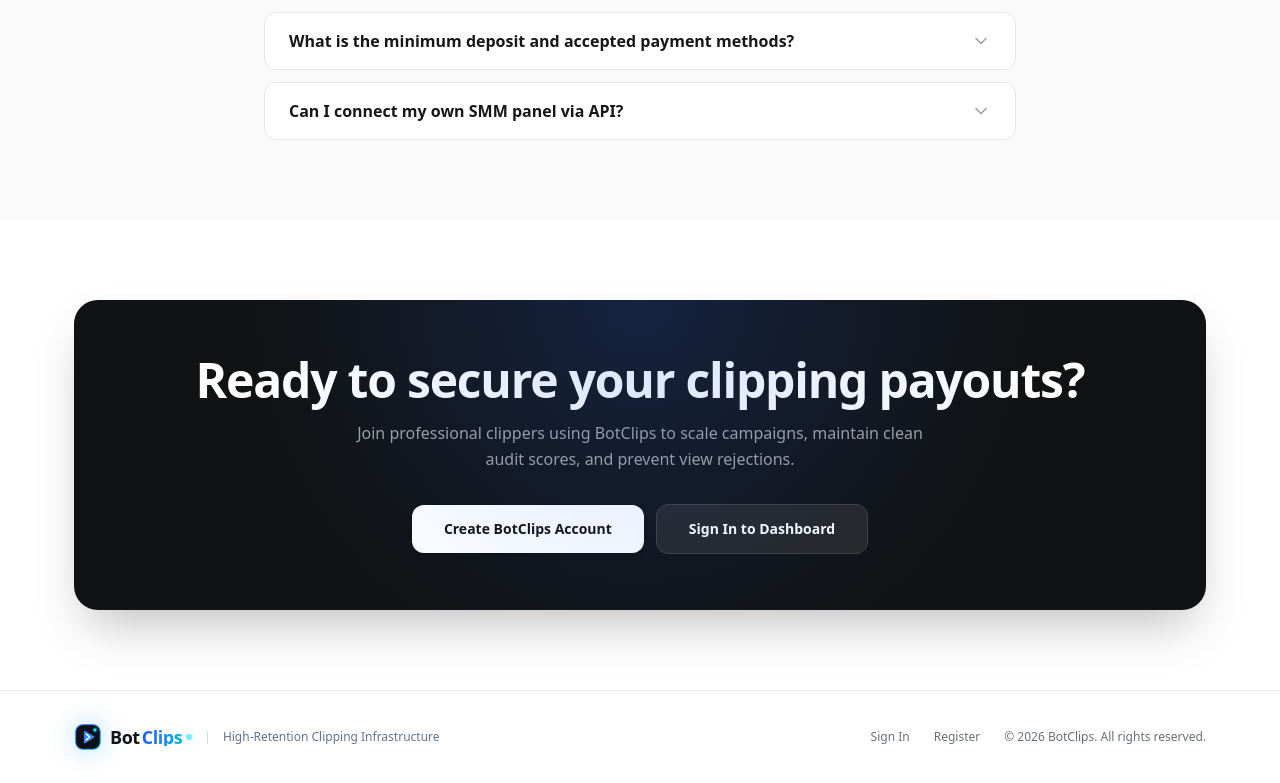
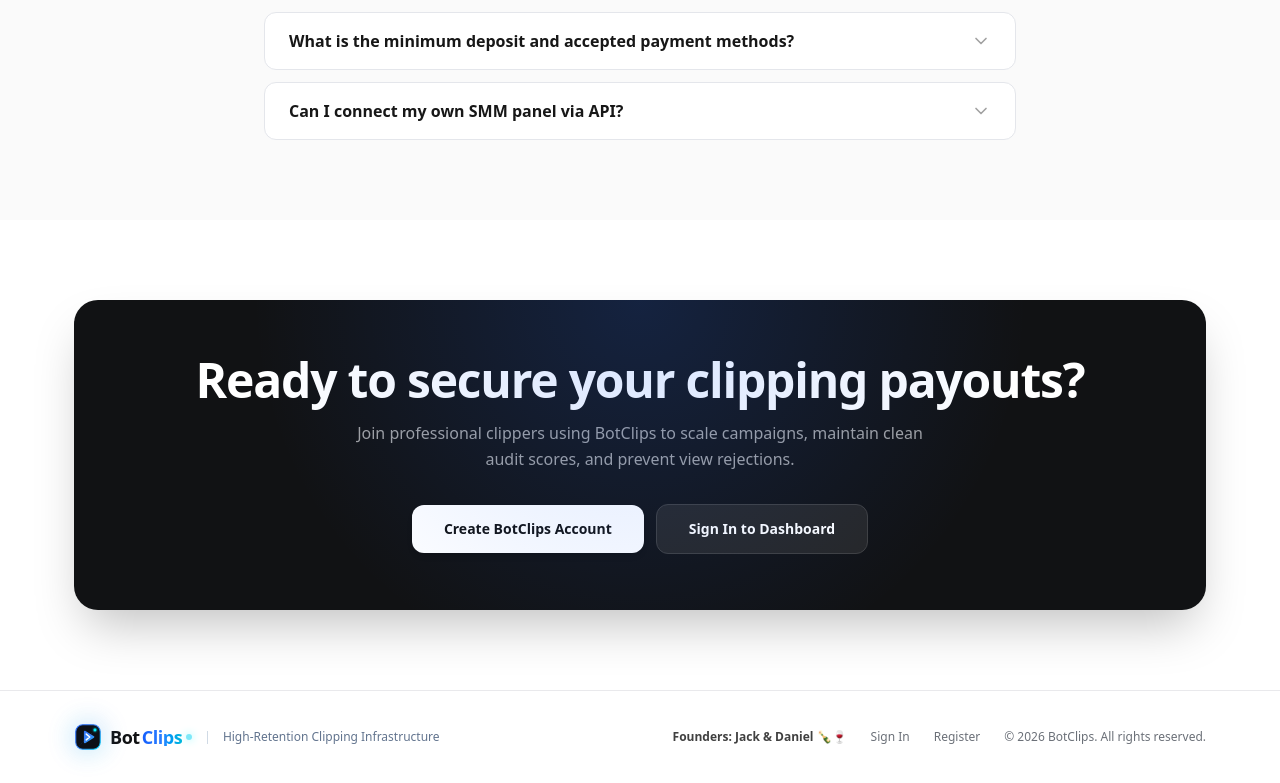
Before and after one commit to sudeeppanghal/botclips, a Next.js app: page / in a window 1280 px wide. Shown: the part 8570-9353 px from the top of the page. Built offline with nearby package versions, Linux system fonts and the light colour scheme.

Commit message:
Offload all media to Edge CDN, add lazy loading & preload=none for zero-load performance

```diff
--- a/src/app/page.tsx
+++ b/src/app/page.tsx
@@ -1242,7 +1242,8 @@
             <span className="text-slate-300">|</span>
             <span className="text-slate-500 font-medium">High-Retention Clipping Infrastructure</span>
           </div>
-          <div className="flex items-center gap-6">
+          <div className="flex flex-wrap items-center gap-6">
+            <span className="font-semibold text-neutral-700">Founders: Jack & Daniel 🍾🍷</span>
             <Link href="/login" className="hover:text-neutral-900 transition-colors">Sign In</Link>
             <Link href="/signup" className="hover:text-neutral-900 transition-colors">Register</Link>
             <span>© {new Date().getFullYear()} BotClips. All rights reserved.</span>
@@ -1302,7 +1303,7 @@
 
             {/* Modal Image Display */}
             <div className="relative bg-black flex items-center justify-center p-2 max-h-[65vh] overflow-hidden">
-              <img  decoding="async" src={allProofs[selectedProofIndex].src}
+              <img loading="lazy" decoding="async" src={allProofs[selectedProofIndex].src}
                 alt={allProofs[selectedProofIndex].title}
                 className="max-h-[60vh] w-auto max-w-full rounded-lg shadow-xl object-contain"
               />
```
